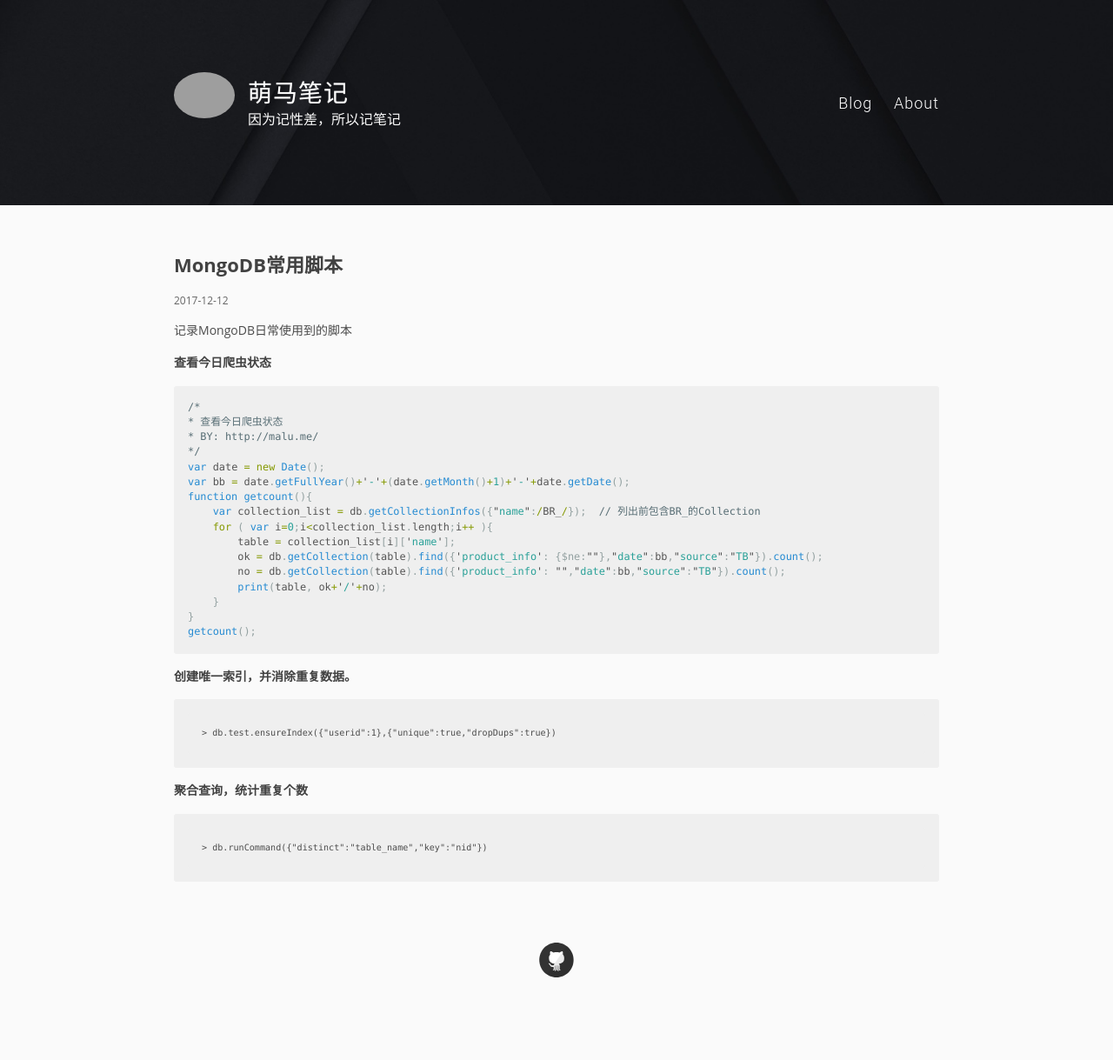
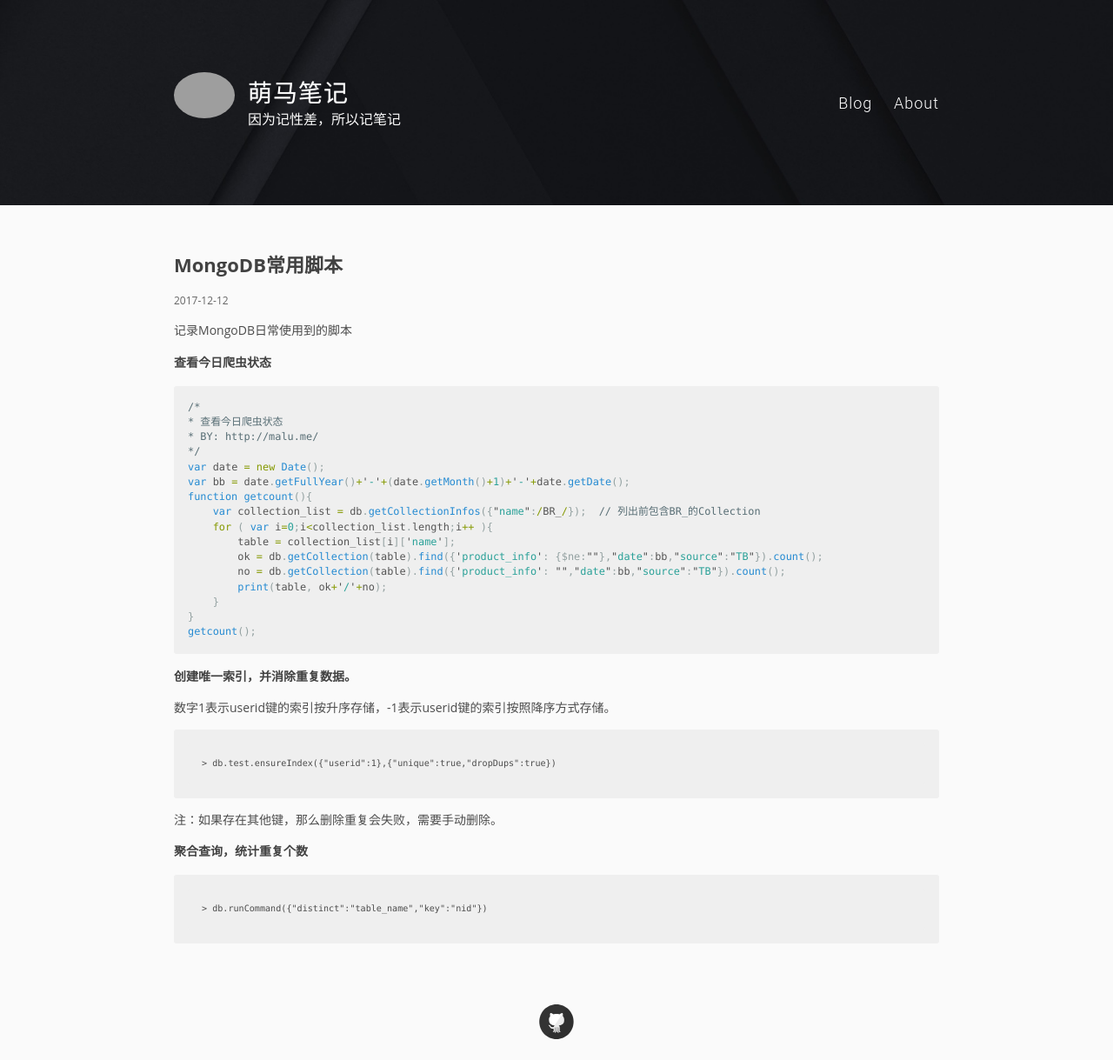
Before and after one commit to pingmalu/pingmalu.github.io, a Jekyll site: the page built from _posts/2017-12-12-MongoDB常用脚本.md, in a window 1280 px wide. Shown: the whole page at 87% size. Built offline with Jekyll 4.4.1, drawn with Linux system fonts in a browser that asks for light colours; nearby versions of some CDN libraries; before the commit the page ends 1149 px from its top, so only the background shows below that; grey boxes are pictures that could not be loaded.

Commit message:
'update'

```diff
--- a/_posts/2017-12-12-MongoDB常用脚本.md
+++ b/_posts/2017-12-12-MongoDB常用脚本.md
@@ -30,7 +30,12 @@
 
 ### 创建唯一索引，并消除重复数据。
 
+数字1表示userid键的索引按升序存储，-1表示userid键的索引按照降序方式存储。
+
     > db.test.ensureIndex({"userid":1},{"unique":true,"dropDups":true})
+
+注：如果存在其他键，那么删除重复会失败，需要手动删除。
+
 
 ### 聚合查询，统计重复个数
 
```
